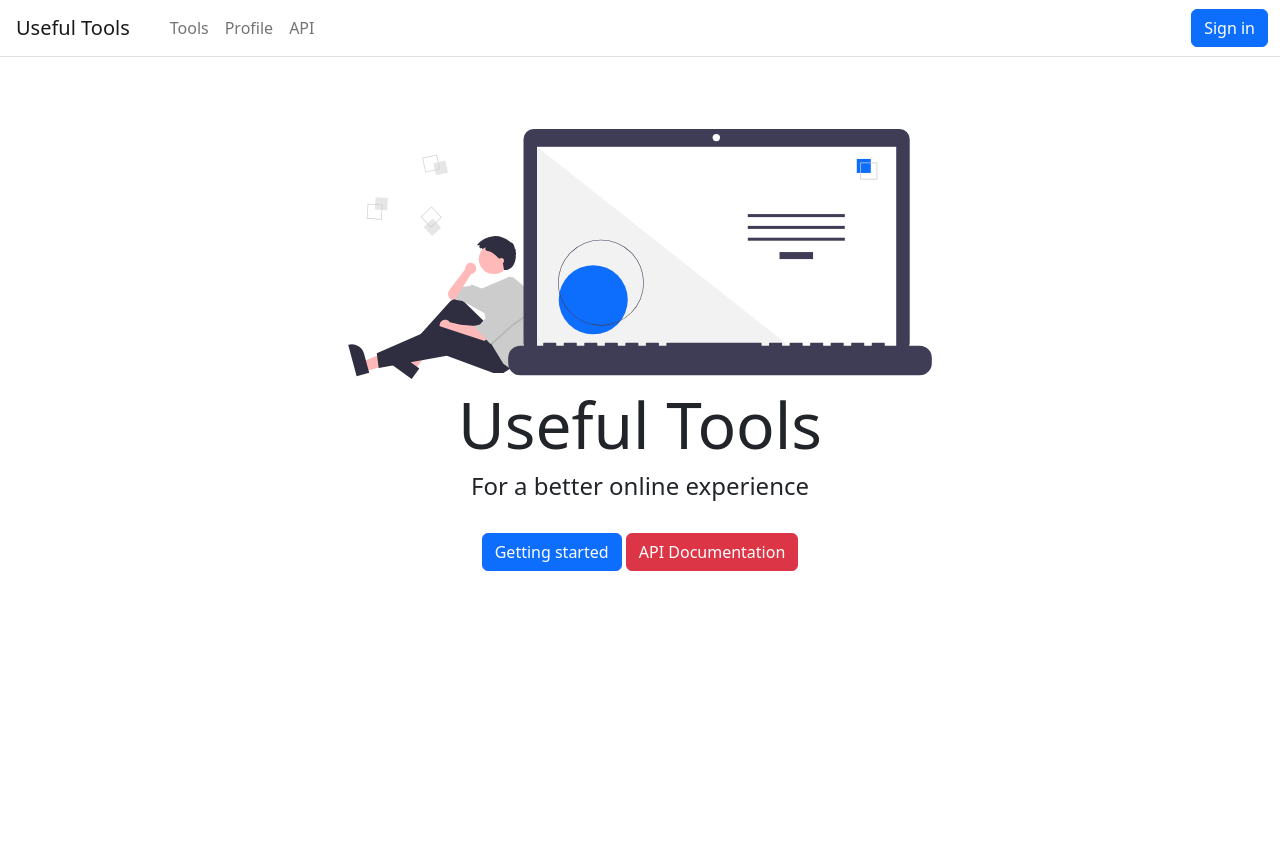
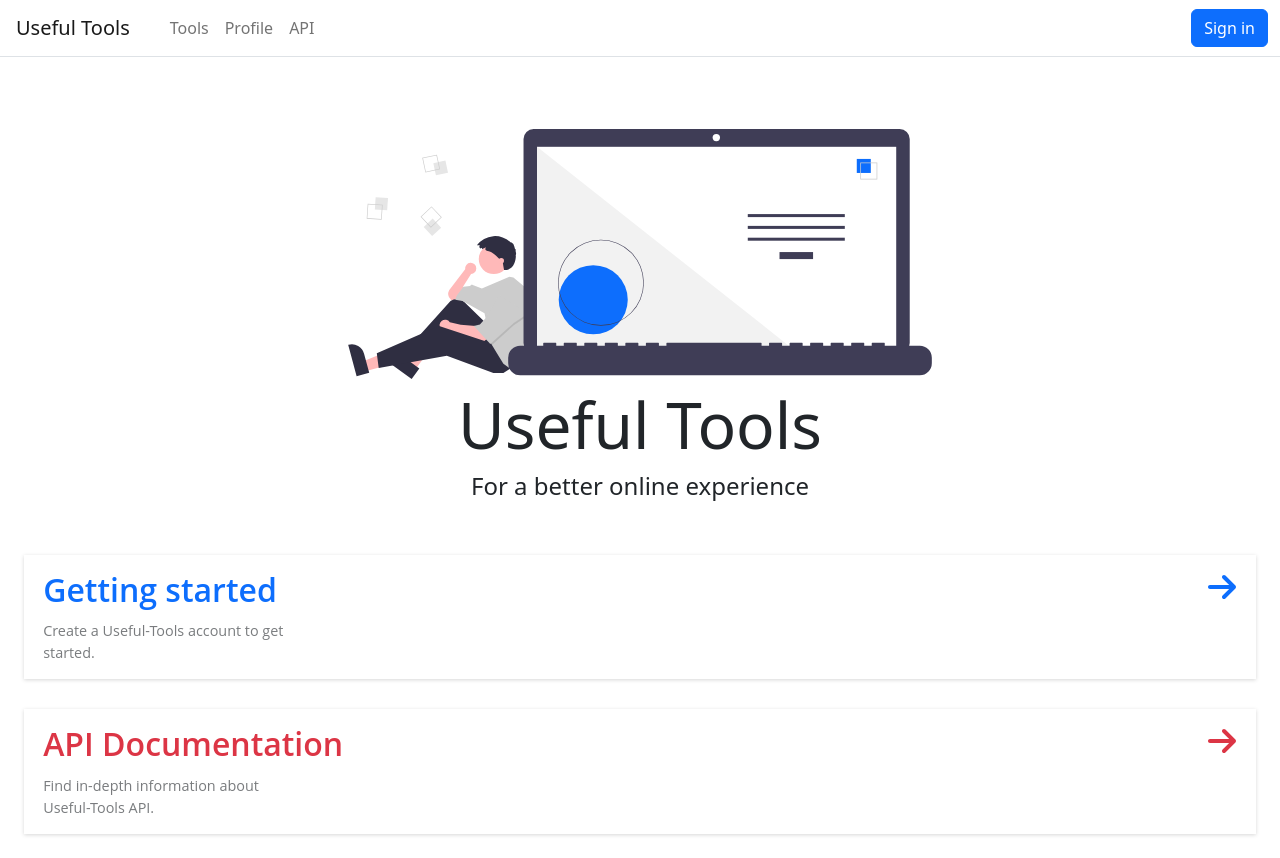
Before and after one commit to ju-dev-16/Useful-Tools, a Next.js app in the folder frontend/: page / in a window 1280 px wide. Before the commit the page ends 800 px from the top, so only its background shows below. Built offline with nearby package versions, Linux system fonts and the light colour scheme; no server answers.

Commit message:
Home Page Styles

```diff
--- a/frontend/pages/index.js
+++ b/frontend/pages/index.js
@@ -1,7 +1,10 @@
 import Head from 'next/head';
 import { useRouter } from 'next/router';
 
-import { Button } from 'react-bootstrap';
+import { faArrowRight } from '@fortawesome/free-solid-svg-icons';
+import { FontAwesomeIcon } from '@fortawesome/react-fontawesome';
+
+import styles from '../styles/Home.module.css'
 
 export default function HomePage() {
   const router = useRouter();
@@ -18,14 +21,37 @@ export default function HomePage() {
         <div className='w-100'>
           <img src="/images/header.svg" alt="Header img with icon" style={{height: 250, width: "100%"}} className="mt-5 mb-2" />
         </div>
-        <div className='w-100 d-flex flex-column align-items-center justify-content-center mb-4'>
+        <div className='w-100 d-flex flex-column align-items-center justify-content-center mb-3'>
           <h1 style={{fontSize: "8vh"}}>Useful Tools</h1>
           <h4 style={{}}>For a better online experience</h4>
         </div>
-        <div className='d-flex justify-content-center'>
-          <Button onClick={() => router.push("/signup")}>Getting started</Button>
-          &nbsp;
-          <Button className='btn-danger' onClick={() => router.push("/docs")}>API Documentation</Button>
+        <div className={styles.grid}>
+          <a
+            className={styles.card}
+            target="_blank"
+            rel="noopener noreferrer"
+            onClick={() => router.push("/signup")}
+          >
+            <h2 className='text-primary d-flex justify-content-between'>
+              Getting started <FontAwesomeIcon icon={faArrowRight} width={30} />
+            </h2>
+            <p>
+              Create a Useful-Tools account to get started.
+            </p>
+          </a>
+          <a
+            className={styles.card}
+            target="_blank"
+            rel="noopener noreferrer"
+            onClick={() => router.push("/docs")}
+          >
+            <h2 className='text-danger d-flex justify-content-between'>
+              API Documentation <FontAwesomeIcon icon={faArrowRight} width={30} />
+            </h2>
+            <p>
+              Find in-depth information about Useful-Tools API.
+            </p>
+          </a>
         </div>
       </main>
     </div>
--- a/frontend/pages/signin/index.js
+++ b/frontend/pages/signin/index.js
@@ -7,7 +7,7 @@ import Button from 'react-bootstrap/Button';
 import Modal from 'react-bootstrap/Modal';
 import Form from 'react-bootstrap/Form';
 
-import { faGithub, faGoogle } from '@fortawesome/free-brands-svg-icons'
+import { faGithub, faGoogle } from '@fortawesome/free-brands-svg-icons';
 import { FontAwesomeIcon } from "@fortawesome/react-fontawesome";
 
 export default function SignInPage({ providers }) {
--- /dev/null
+++ b/frontend/styles/Home.module.css
@@ -0,0 +1,38 @@
+.grid {
+  font-family: "Open sans";
+  display: flex;
+  justify-content: center;
+  flex-direction: column;
+}
+
+.card {
+  padding: 1rem 1.2rem;
+  border-radius: var(--border-radius);
+  background: rgba(var(--card-rgb), 0);
+  border: 1px solid rgba(var(--card-border-rgb), 0);
+  transition: background 200ms, border 200ms;
+  color: inherit;
+  text-decoration: none;
+  cursor: pointer;
+  box-shadow: rgba(0, 0, 0, 0.16) 0px 1px 4px;
+  margin-top: 30px;
+}
+
+.card h2 {
+  font-weight: 600;
+  margin-bottom: 0.7rem;
+}
+
+.card p {
+  margin: 0;
+  opacity: 0.6;
+  font-size: 0.9rem;
+  line-height: 1.5;
+  max-width: 30ch;
+}
+
+.card:hover {
+  transition: ease-in 0s;
+  color: black;
+  opacity: 1;
+}
--- a/frontend/styles/globals.css
+++ b/frontend/styles/globals.css
@@ -1,14 +1,7 @@
-@font-face {
-  font-family: "Aquire-BW0ox";
-  src: local("Aquire-BW0ox"), url("../public/fonts/Aquire-BW0ox.otf") format("truetype");
-}
-
-
 html,
 body {
   padding: 0;
   margin: 0;
-  font-family: "Aquire-BW0ox";
 }
 
 a {
```
